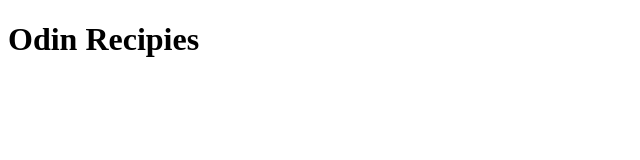
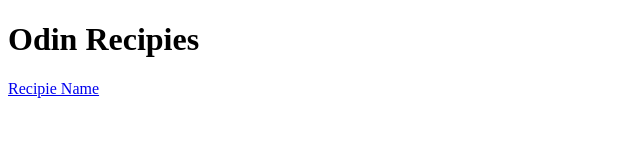
Before and after one commit to Saurav1234x/odin_recipies, a plain HTML site: page index.html in a window 1280 px wide. Shown: the whole page, without its empty margins (0-640 px from the left). Drawn offline with Linux system fonts and the light colour scheme.

Commit message:
Added webpsge link of lasagna.html

```diff
--- a/index.html
+++ b/index.html
@@ -7,5 +7,6 @@
 </head>
 <body>
     <h1>Odin Recipies</h1>
+    <a href="recipes/lasagna.html" rel="noopener noreferrer">Recipie Name</a>
 </body>
 </html>
```
